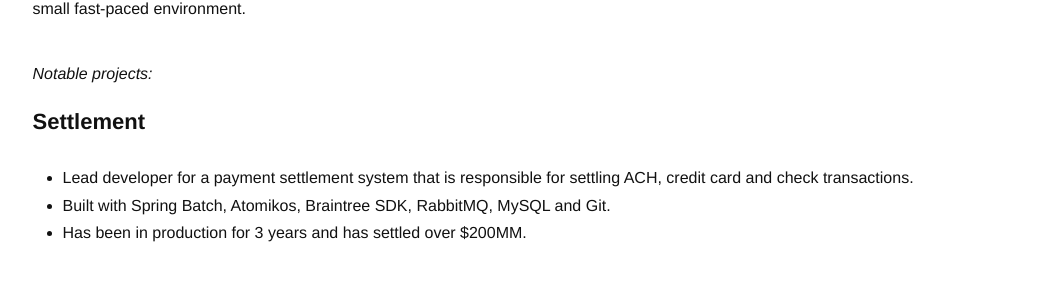
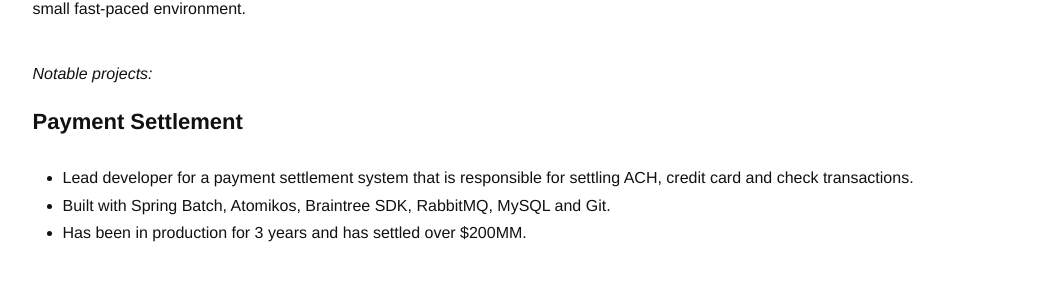
Before and after one commit to mspangler/mspangler.github.io, a Jekyll site: the page built from index.html, in a window 1280 px wide and 900 px high, scrolled down 385 px. Shown: the part 151-443 px from the top of the window, without its empty margins (120-1159 px from the left). Built offline with Jekyll 4.4.1, drawn with Linux system fonts in a browser that asks for light colours; nearby versions of some CDN libraries.

Commit message:
renamed Settlement & removed .DS_Store files

```diff
--- a/index.html
+++ b/index.html
@@ -24,7 +24,7 @@ title: Mark Spangler
   <p class="notable"><em>Notable projects:</em></p>
 </div>
 <div class="row project">
-  <h4>Settlement</h4>
+  <h4>Payment Settlement</h4>
   <ul>
     <li>
       Lead developer for a payment settlement system that is responsible for settling ACH, credit card and check transactions.
```
Also changed, not shown: 2 other files.
